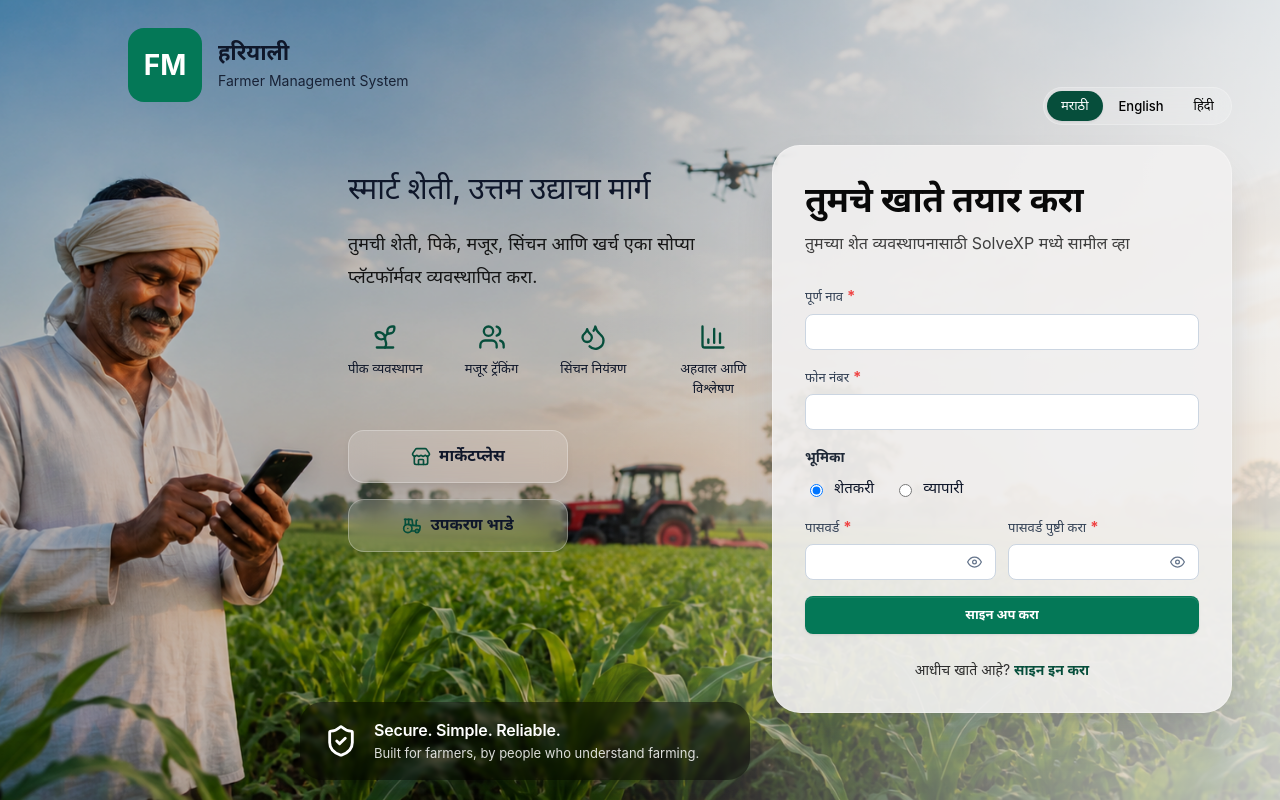
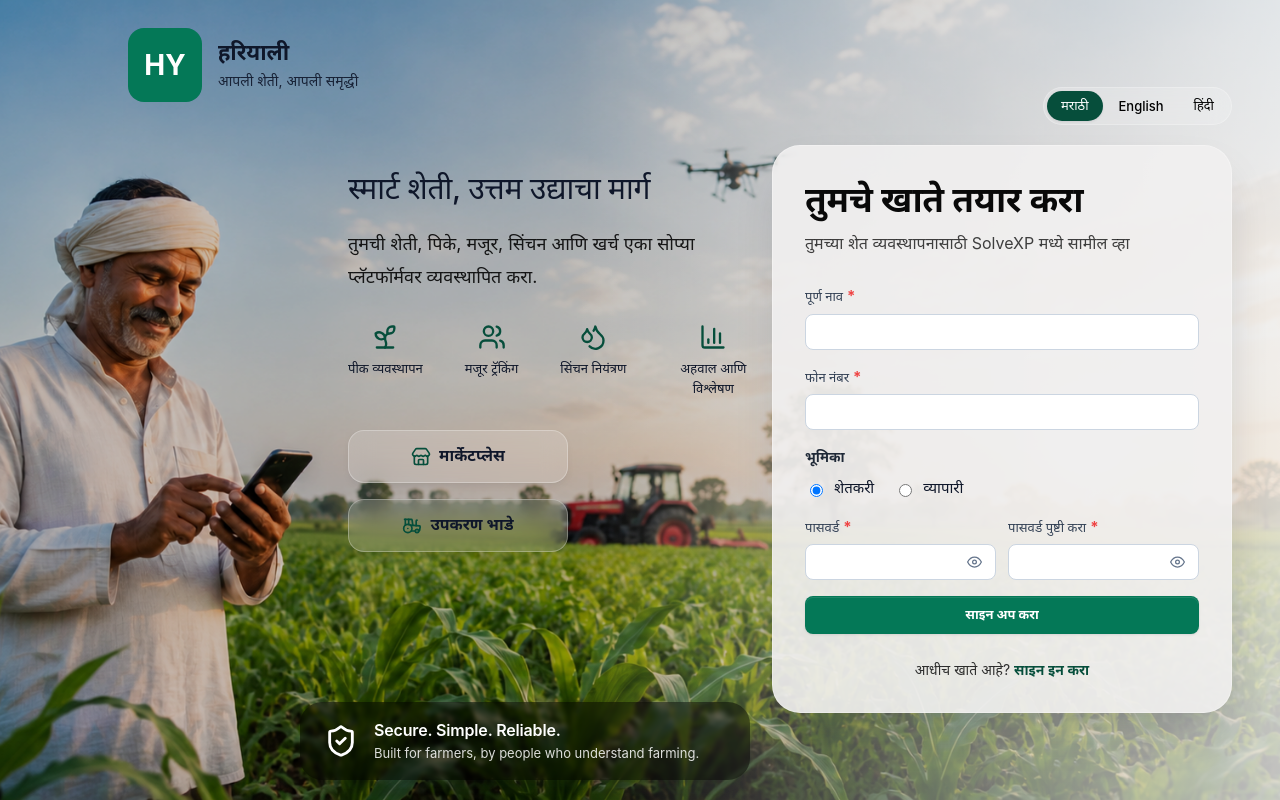
Before and after one commit to Solve-XP/Hariyali, a React app in the folder frontend/: page /signup in a window 1280 px wide. Built offline with nearby package versions, Linux system fonts and the light colour scheme; the HTML template or start-up script is replaced by a standard one.

Commit message:
Silly changes

```diff
--- a/frontend/src/components/AuthShell.jsx
+++ b/frontend/src/components/AuthShell.jsx
@@ -320,7 +320,7 @@ export default function AuthShell({
           <div className="
             auth-shell__logo
           ">
-            FM
+            HY
           </div>
 
           <div className="
@@ -334,8 +334,7 @@ export default function AuthShell({
             </h2>
 
             <p>
-              Farmer Management
-              System
+              {t("app.tagline")}
             </p>
 
           </div>
--- a/frontend/src/i18n/en.json
+++ b/frontend/src/i18n/en.json
@@ -663,7 +663,7 @@
 
 
   "rentals": {
-    "marketplace": "Rental Marketplace",
+    "marketplace": "Rentals",
     "marketplaceSubtitle": "Rent farming equipment near you",
     "searchPlaceholder": "Search equipment, village, taluka, district...",
     "allDistricts": "All Districts",
--- a/frontend/src/i18n/hi.json
+++ b/frontend/src/i18n/hi.json
@@ -11,7 +11,7 @@
     "fertilizers": "उर्वरक",
     "pesticides": "कीटनाशक",
     "expenses": "खर्च",
-    "rental": "उपकरण किराया",
+    "rental": "रेंटल",
     "admin_section": "प्रशासन",
     "admin_dashboard": "प्रशासन डैशबोर्ड",
     "users": "उपयोगकर्ता",
@@ -648,7 +648,7 @@
   },
 
   "rentals": {
-    "marketplace": "किराया मार्केटप्लेस",
+    "marketplace": "रेंटल",
     "marketplaceSubtitle": "अपने पास खेती के उपकरण किराए पर लें",
     "searchPlaceholder": "उपकरण, गांव, तालुका, जिला खोजें...",
     "allDistricts": "सभी जिले",
--- a/frontend/src/i18n/mr.json
+++ b/frontend/src/i18n/mr.json
@@ -10,7 +10,7 @@
     "fertilizers": "खते",
     "pesticides": "कीटकनाशके",
     "expenses": "खर्च",
-    "rental": "उपकरण भाडे",
+    "rental": "रेंटल",
     "admin_section": "प्रशासन",
     "admin_dashboard": "प्रशासन डॅशबोर्ड",
     "users": "वापरकर्ते",
@@ -644,7 +644,7 @@
 
 
   "rentals": {
-    "marketplace": "भाडे मार्केटप्लेस",
+    "marketplace": "रेंटल",
     "marketplaceSubtitle": "तुमच्या जवळ शेती उपकरण भाड्याने घ्या",
     "searchPlaceholder": "उपकरण, गाव, तालुका, जिल्हा शोधा...",
     "allDistricts": "सर्व जिल्हे",
--- a/frontend/src/pages/Login.jsx
+++ b/frontend/src/pages/Login.jsx
@@ -189,6 +189,7 @@ export default function Login() {
   return (
 
     <>
+      <div id="login">
         <AuthShell
           title={t("auth.login_title")}
           subtitle={t(
@@ -278,9 +279,12 @@ export default function Login() {
 
         </AuthShell>
 
-    <Marketplace />
+      </div>
 
-      <Rentals />
+
+    {/* <Marketplace />
+
+      <Rentals /> */}
     </>
   );
 }
```
Lines whose indentation alone changed are shown as unchanged.
